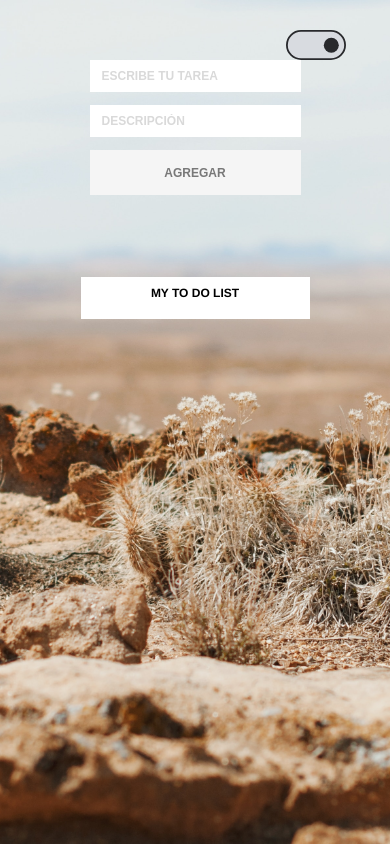
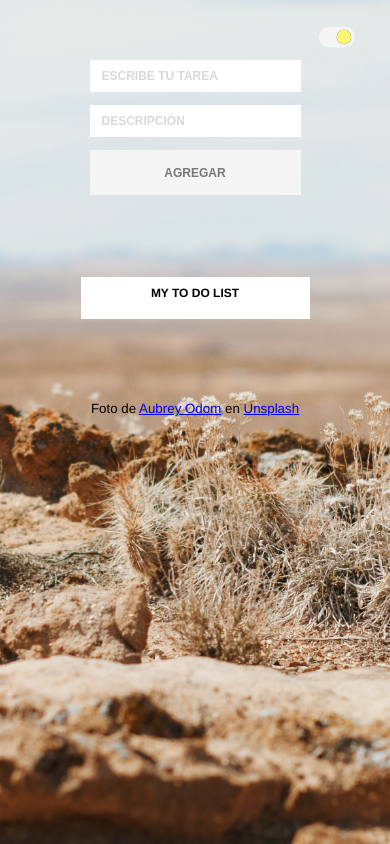
Before and after one commit to Roxpj/ToDoList, a plain HTML site: page index.html in a window 390 px wide. Both pictures are taken after a click on the element 316 px from the left and 45 px from the top of the page. Drawn offline with Linux system fonts and the light colour scheme.

Commit message:
added responsive

```diff
--- a/index.html
+++ b/index.html
@@ -8,16 +8,14 @@
 </head>
 <body>
     <div class="toggle">
-    <div class="toggle-switch">
-        <label class="switch-label">
-          <input type="checkbox" class="toggle-checkbox">
-          <span class="slider"></span>
+        <label class="switch">
+            <input type="checkbox">
+            <span class="slider"></span>
         </label>
     </div>
-    </div>
     <section class="input-container">
-            <input class="input" id="input-new-task" type="text" placeholder="Escribe tu tarea" autofocus>
-            <input class="input" id="input-new-task__description" type="text" placeholder="Descripción">
+            <input class="input" id="input-new-task" type="text" placeholder="Escribe tu tarea" maxlength="20" autofocus>
+            <input class="input" id="input-new-task__description" type="text" maxlength="28" placeholder="Descripción">
             <button class="input" id="button-input" onclick="addTask()">Agregar</button>
     </section>
 
@@ -26,7 +24,8 @@
         <ul>
         </ul>
     </section>
-
+<p class="credits" id="credit-light-mode">Foto de <a href="https://unsplash.com/es/@octoberroses?utm_content=creditCopyText&utm_medium=referral&utm_source=unsplash">Aubrey Odom</a> en <a href="https://unsplash.com/es/fotos/cactus-verde-sQWr0Dqzg8M?utm_content=creditCopyText&utm_medium=referral&utm_source=unsplash">Unsplash</a></p>
+<p class="credits" id="credit-dark-mode">Foto de <a href="https://unsplash.com/es/@guillepozzi?utm_content=creditCopyText&utm_medium=referral&utm_source=unsplash">Guille Pozzi</a> en <a href="https://unsplash.com/es/fotos/foto-de-paisaje-de-montanas-bajo-cielo-estrellado-durante-la-noche-SHcHVFhz7-M?utm_content=creditCopyText&utm_medium=referral&utm_source=unsplash">Unsplash</a></p>
 <script src="scripts/dom.js"></script>
 </body>
 </html>
--- a/scripts/dom.js
+++ b/scripts/dom.js
@@ -143,6 +143,8 @@ function toggleDarkMode(ev){
       document.querySelector('#input-new-task__description').classList.remove('dark-mode');
       document.querySelector('#button-input').classList.remove('dark-mode');
       document.querySelector("#task-container").classList.remove('dark-mode');
+      document.querySelector('#credit-dark-mode').style.display = 'none';
+      document.querySelector('#credit-light-mode').style.display = 'block';
      tasks.forEach((task) => task.classList.remove('dark-mode'));
      checkboxes.forEach((checkbox) => checkbox.classList.remove('dark-mode'));
      deleteButtons.forEach((deleteButton) => deleteButton.classList.remove('dark-mode'));
@@ -153,6 +155,8 @@ function toggleDarkMode(ev){
     document.querySelector('#input-new-task__description').classList.add('dark-mode');
     document.querySelector('#button-input').classList.add('dark-mode');
     document.querySelector("#task-container").classList.add('dark-mode');
+    document.querySelector('#credit-light-mode').style.display = 'none';
+    document.querySelector('#credit-dark-mode').style.display = 'block';
     tasks.forEach((task) => task.classList.add('dark-mode'));
     checkboxes.forEach((checkbox) => checkbox.classList.add('dark-mode'));
     deleteButtons.forEach((deleteButton) => deleteButton.classList.add('dark-mode'));
--- a/styles/styles.css
+++ b/styles/styles.css
@@ -98,6 +98,11 @@ h1 {
     text-transform: uppercase;
 }
 
+p{
+    font-size: smaller;
+    display: none;
+}
+
 .new-task {
     list-style: none;
     display: flex;
@@ -146,3 +151,14 @@ h1 {
     border: none;
     text-decoration: none;
 }
+
+@media screen and (min-width: 768px) {
+    .input-container {
+        flex-direction: row;
+    }
+    #button-input{
+        display: inline-flex;
+        height: 32px;
+        width: auto;
+    }
+ }
--- a/styles/toggle-darkmode.css
+++ b/styles/toggle-darkmode.css
@@ -1,4 +1,3 @@
-
 .toggle {
     text-align:justify;
     position: absolute;
@@ -6,65 +5,56 @@
     top: 20px;
 }
 
-.toggle-switch {
+/* The switch - the box around the slider */
+.switch {
     transform: scale(60%);
+    text-align: justify;
+    font-size: 17px;
     position: relative;
-    width: 100px;
-    height: 50px;
-    --light: #d8dbe0;
-    --dark: #28292c;
-    --link: rgb(27, 129, 112);
-    --link-hover: rgb(24, 94, 82);
+    display: inline-block;
+    width: 3.5em;
+    height: 2em;
   }
 
-.switch-label {
-    position: absolute;
-    width: 100%;
-    height: 50px;
-    background-color: var(--dark);
-    border-radius: 25px;
-    cursor: pointer;
-    border: 3px solid var(--dark);
+  /* Hide default HTML checkbox */
+  .switch input {
+    opacity: 0;
+    width: 0;
+    height: 0;
   }
 
-.toggle-checkbox {
+  /* The slider */
+  .slider {
+    --background: #28292C;
     position: absolute;
-    display: none;
+    cursor: pointer;
+    top: 0;
+    left: 0;
+    right: 0;
+    bottom: 0;
+    background-color: var(--background);
+    transition: .5s;
+    border-radius: 30px;
   }
 
-.slider {
+  .slider:before {
     position: absolute;
-    width: 100%;
-    height: 100%;
-    border-radius: 25px;
-    -webkit-transition: 0.3s;
-    transition: 0.3s;
+    content: "";
+    height: 1.4em;
+    width: 1.4em;
+    border-radius: 50%;
+    left: 10%;
+    bottom: 15%;
+    box-shadow: inset 8px -4px 0px 0px #f5f5f5;
+    background: var(--background);
+    transition: .5s;
   }
 
-.toggle-checkbox:checked~.slider {
-    background-color: var(--light);
+  input:checked + .slider {
+    background-color: #f5f5f5;
   }
 
-.slider::before {
-    content: "";
-    position: absolute;
-    top: 10px;
-    left: 10px;
-    width: 25px;
-    height: 25px;
-    border-radius: 50%;
-    -webkit-box-shadow: inset 12px -4px 0px 0px var(--light);
-    box-shadow: inset 12px -4px 0px 0px var(--light);
-    background-color: var(--dark);
-    -webkit-transition: 0.3s;
-    transition: 0.3s;
+  input:checked + .slider:before {
+    transform: translateX(100%);
+    box-shadow: inset 15px -4px 0px 15px #fbf670;
   }
-
-.toggle-checkbox:checked~.slider::before {
-    -webkit-transform: translateX(50px);
-    -ms-transform: translateX(50px);
-    transform: translateX(50px);
-    background-color: var(--dark);
-    -webkit-box-shadow: none;
-    box-shadow: none;
-}
```
Lines whose indentation alone changed are shown as unchanged.
